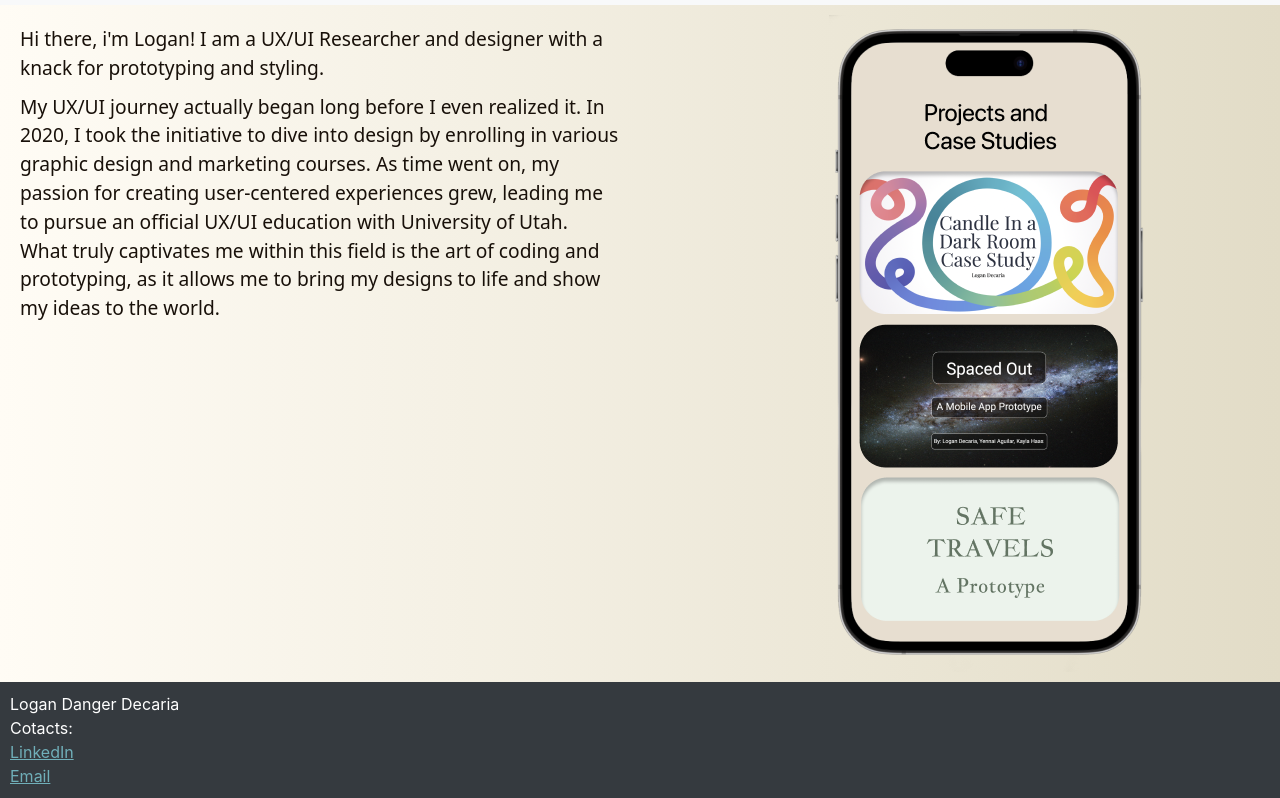
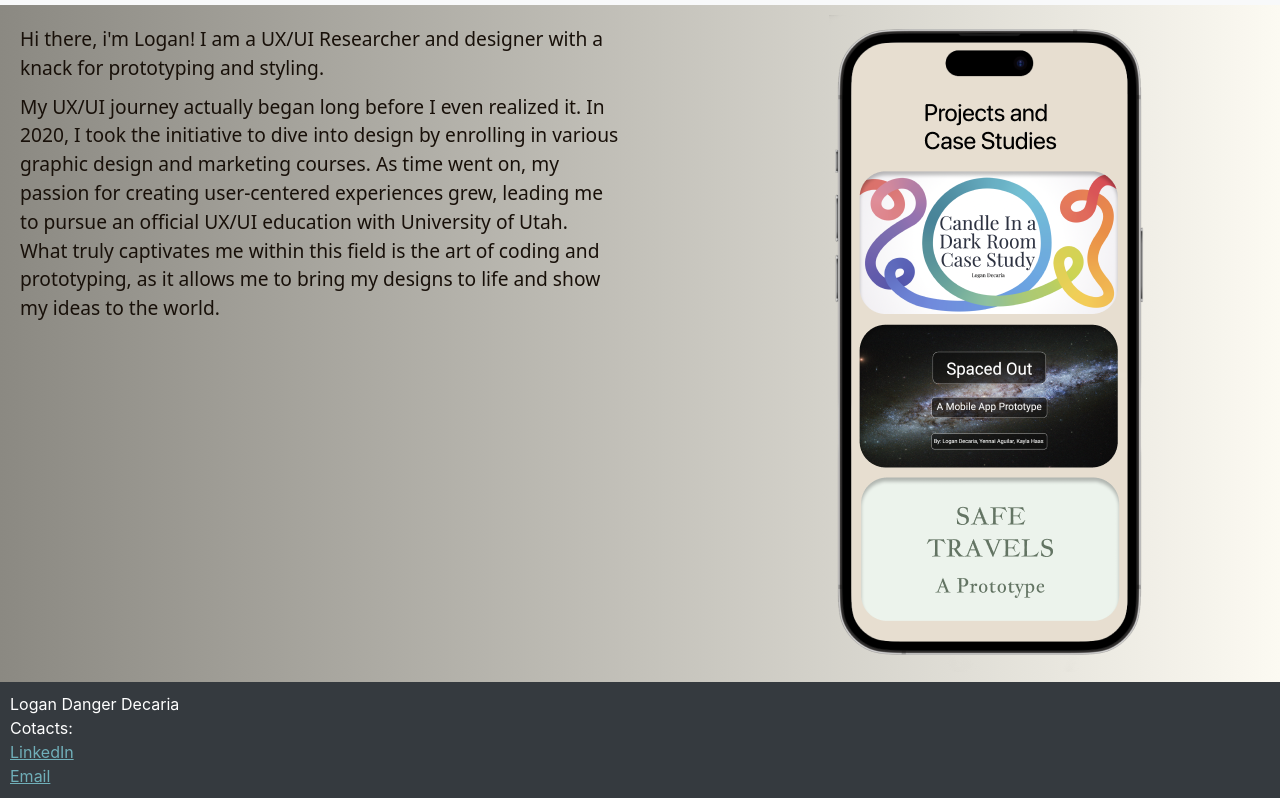
Before and after one commit to logandecaria/loganfinal, a plain HTML site: page index.html in a window 1280 px wide. Shown: the part 51-849 px from the top of the page. Drawn offline with nearby package versions, Linux system fonts and the light colour scheme.

Commit message:
Background color

```diff
--- a/style.css
+++ b/style.css
@@ -1,5 +1,5 @@
 .body{
-    background-image: linear-gradient( to left, #e2dcc7, #fffcf5);
+    background-image: linear-gradient( to left, #fcfaf2, #8b8982);
     min-height: 100vh;
     display: flex;
     flex-direction: column;
```
